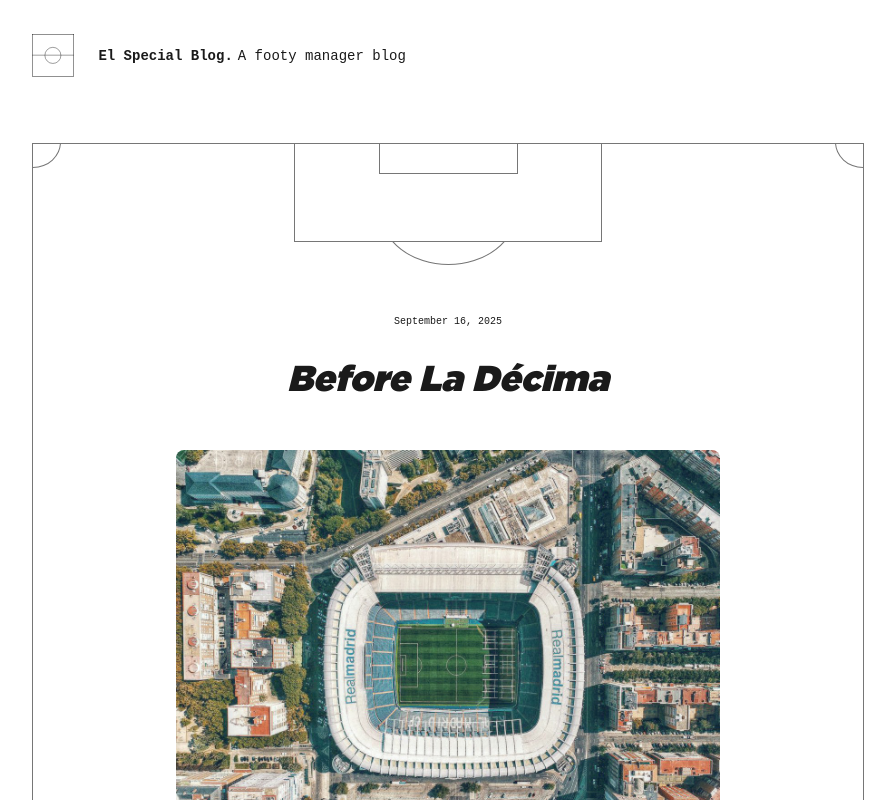
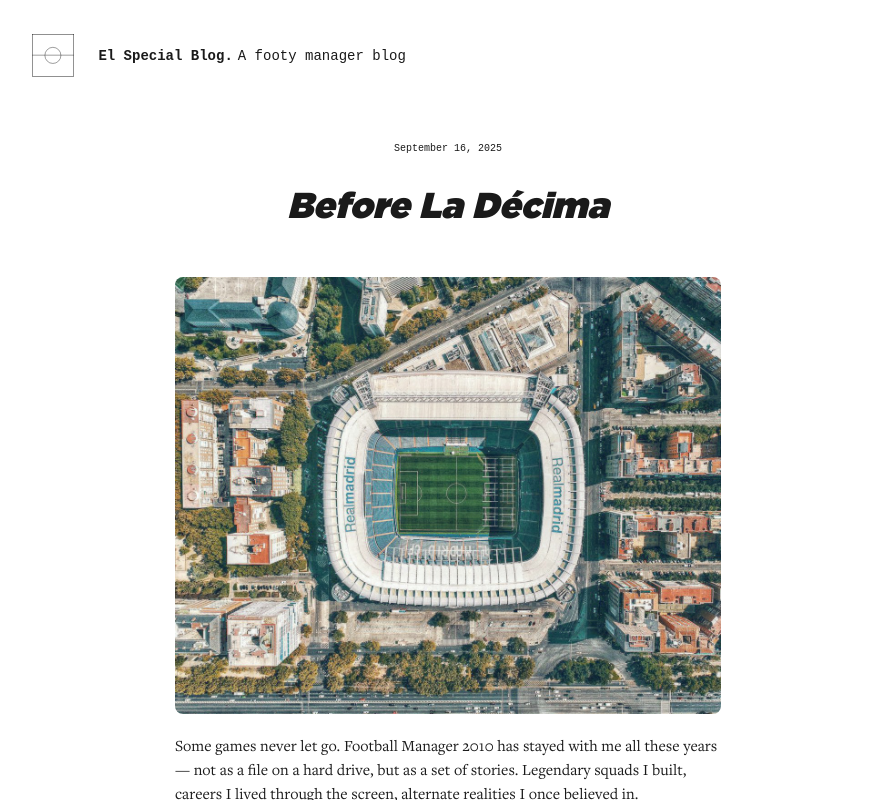
Before and after one commit to rnhnn/el-special-blog, a Next.js app: page / in a window 1280 px wide. Shown: the top 800 px of the page, without its empty margins (192-1087 px from the left). Built offline with nearby package versions, Linux system fonts and the light colour scheme.

Commit message:
add diagram for detail

```diff
--- a/src/app/[slug]/page.js
+++ b/src/app/[slug]/page.js
@@ -14,7 +14,7 @@
   const post = getPostBySlug(params.slug); // Load the post by its internal slug
 
   return (
-    <main className="blog">
+    <main className="blog blog-post">
       <div className="blog-pitch-area-diagram">
         <div className="blog-pitch-area-box">
           <div className="blog-pitch-area-goal"></div>
--- a/src/app/globals.css
+++ b/src/app/globals.css
@@ -15,8 +15,6 @@
     font-style: normal;
     font-display: swap;
 }
-
-
 
 /* VARIABLES */
 
@@ -100,7 +98,6 @@
   overflow: hidden;
   margin-left: auto;
   margin-right: auto;
-  border: 1px solid var(--pitch-line);
   padding-left: 143px;
   padding-right: 143px;
   padding-bottom: 150px;
@@ -114,8 +111,12 @@
   }
 }
 
-.blog::before,
-.blog::after {
+.blog.blog-post {
+  border: 1px solid var(--pitch-line);
+}
+
+.blog.blog-post::before,
+.blog.blog-post::after {
   content: '';
   display: block;
   position: absolute;
@@ -125,12 +126,12 @@
   border-radius: 50%;
 }
 
-.blog::before {
+.blog.blog-post::before {
   top: -28px;
   left: -28px;
 }
 
-.blog::after {
+.blog.blog-post::after {
   top: -28px;
   right: -28px;
 }
--- a/src/app/page.js
+++ b/src/app/page.js
@@ -10,13 +10,6 @@
 
   return (
     <main className="blog">
-      <div className="blog-pitch-area-diagram">
-        <div className="blog-pitch-area-box">
-          <div className="blog-pitch-area-goal"></div>
-        </div>
-        <div className="blog-pitch--area-arc"></div>
-      </div>
-
       {posts.map((post) => ( // Loop through all posts to render each entry
         <article className="blog-entry" key={post.slug}>
           <time className="blog-entry-date">{formatDate(post.date)}</time>
```
